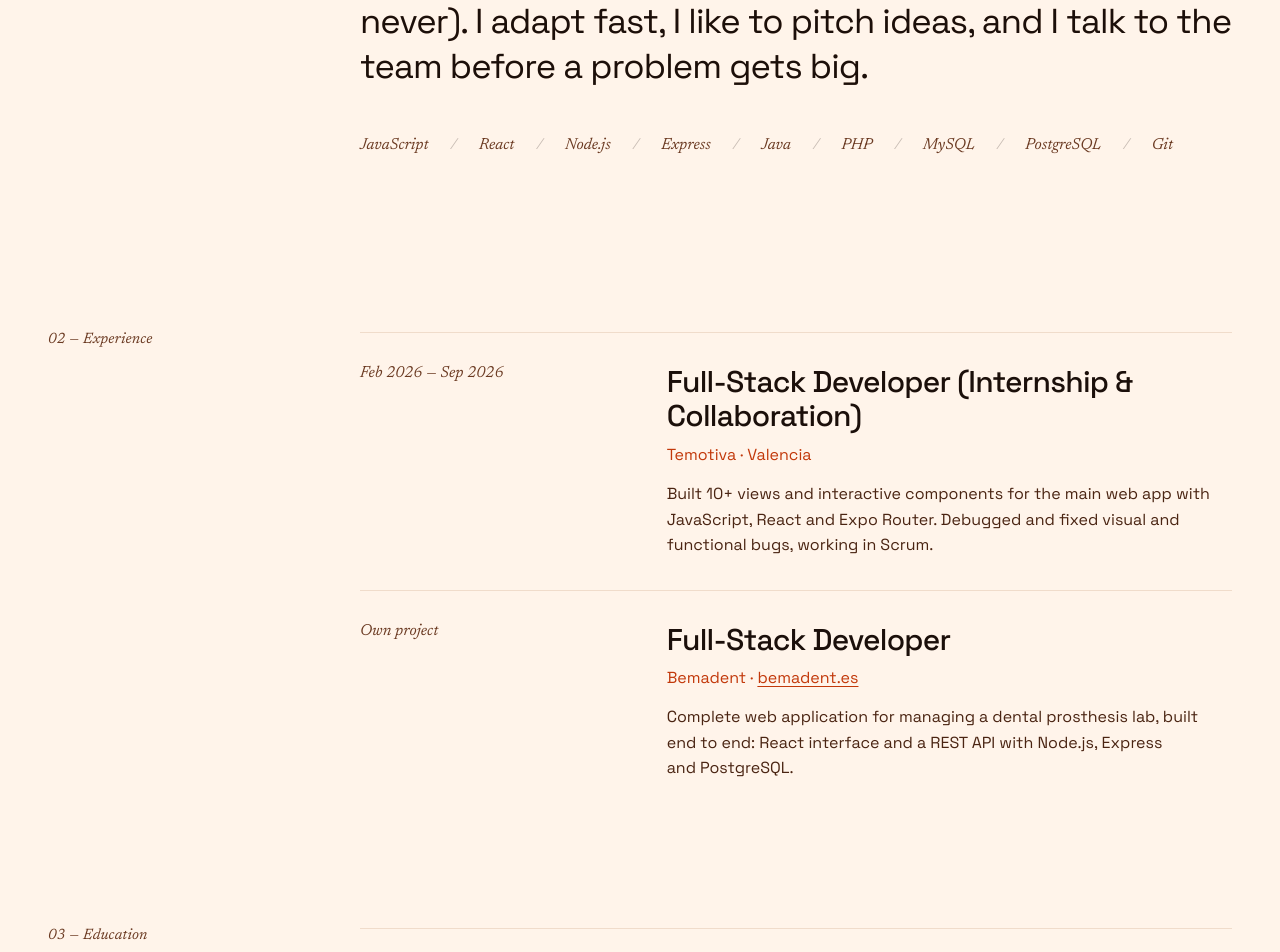
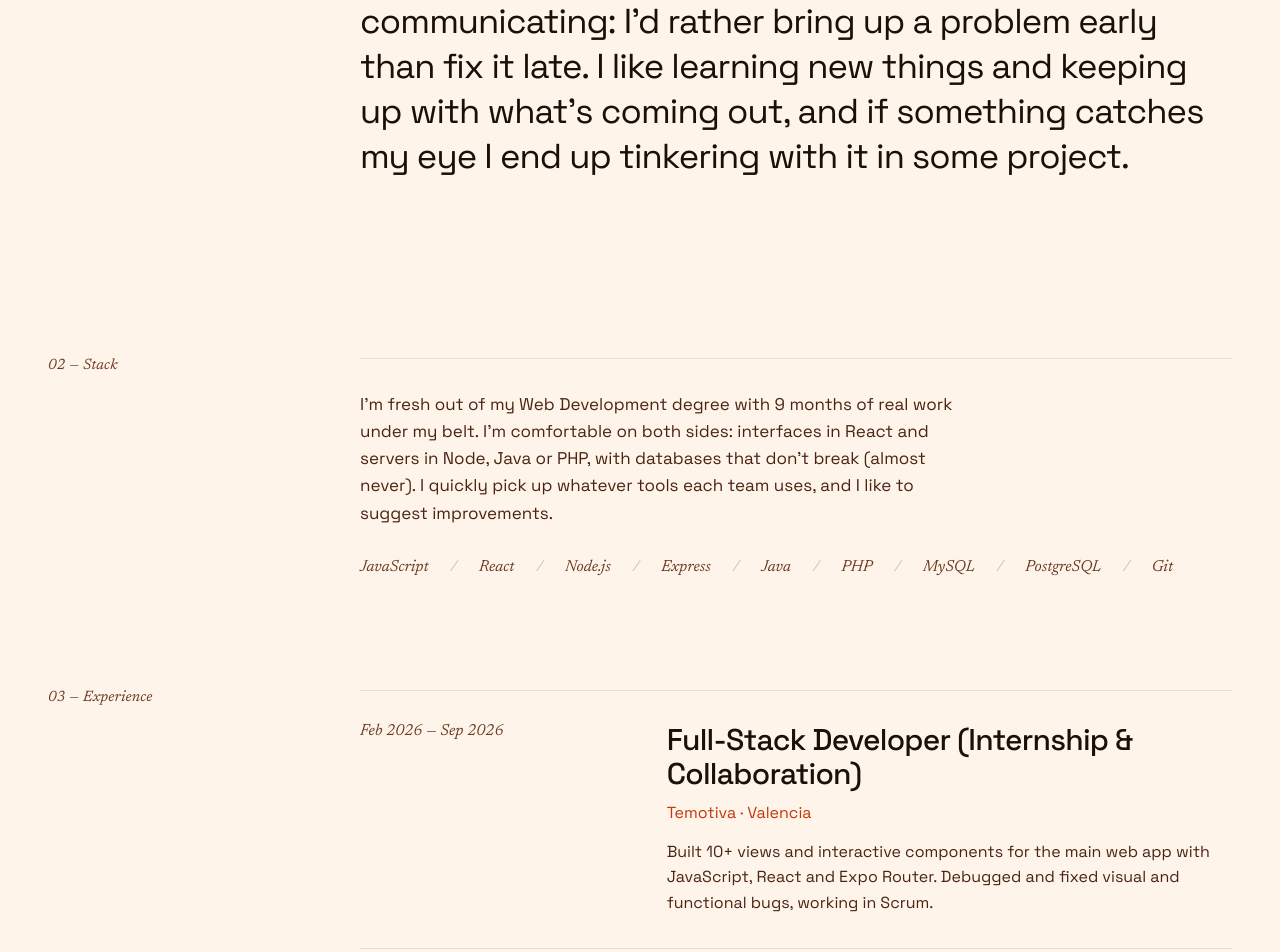
Before and after one commit to kikebeses/portfolio, a React (Vite) app: page / in a window 1280 px wide. Shown: the part 1160-2112 px from the top of the page. Built offline with nearby package versions, Linux system fonts and the light colour scheme.

Commit message:
feat(about): separa «Sobre mí» en un texto personal y una nueva sección «Stack»

```diff
--- a/src/App.tsx
+++ b/src/App.tsx
@@ -6,6 +6,7 @@ import Education from './sections/Education'
 import Experience from './sections/Experience'
 import Hero from './sections/Hero'
 import Projects from './sections/Projects'
+import Stack from './sections/Stack'
 
 function App() {
   return (
@@ -15,6 +16,7 @@ function App() {
         <Hero />
         <ContentSheet>
           <About />
+          <Stack />
           <Experience />
           <Education />
           <Projects />
--- a/src/locales/en.json
+++ b/src/locales/en.json
@@ -28,17 +28,21 @@
   },
   "about": {
     "label": "01 — About",
-    "text": "I'm Kike, fresh out of my Web Development degree with 9 months of real work under my belt. I'm comfortable on both sides: interfaces in React and servers in Node, Java or PHP, with databases that don't break (almost never). I adapt fast, I like to pitch ideas, and I talk to the team before a problem gets big.",
+    "text": "When I'm not coding, I'm usually playing football, at the gym or out for a run, almost always with music on. And whenever I get a few days off, I pack a bag and go somewhere new. I'm good at working in a team and communicating: I'd rather bring up a problem early than fix it late. I like learning new things and keeping up with what's coming out, and if something catches my eye I end up tinkering with it in some project."
+  },
+  "stack": {
+    "label": "02 — Stack",
+    "text": "I'm fresh out of my Web Development degree with 9 months of real work under my belt. I'm comfortable on both sides: interfaces in React and servers in Node, Java or PHP, with databases that don't break (almost never). I quickly pick up whatever tools each team uses, and I like to suggest improvements.",
     "skillsLabel": "Technologies"
   },
   "experience": {
-    "label": "02 — Experience"
+    "label": "03 — Experience"
   },
   "education": {
-    "label": "03 — Education"
+    "label": "04 — Education"
   },
   "projects": {
-    "label": "04 — Work",
+    "label": "05 — Work",
     "heading": "Projects",
     "technologies": "Technologies",
     "visit": "Visit site",
--- a/src/locales/es.json
+++ b/src/locales/es.json
@@ -28,17 +28,21 @@
   },
   "about": {
     "label": "01 — Sobre mí",
-    "text": "Soy Kike, recién salido del horno del DAW y con 9 meses de trabajo real a mis espaldas. Me muevo a gusto por los dos lados: interfaces con React y servidores con Node, Java o PHP, con bases de datos que no se rompen (casi nunca). Me adapto rápido, me gusta proponer cosas y hablo con el equipo antes de que un problema se haga grande.",
+    "text": "Cuando no estoy programando, suelo estar jugando al fútbol, en el gimnasio o saliendo a correr, casi siempre con música puesta. Y en cuanto tengo unos días libres, hago la maleta para conocer algún sitio nuevo. Se me da bien trabajar en equipo y comunicarme: prefiero comentar un problema a tiempo que arreglarlo tarde. Me gusta aprender cosas nuevas y estar al día de lo que va saliendo, y si algo me llama la atención acabo trasteando con ello en algún proyecto."
+  },
+  "stack": {
+    "label": "02 — Stack",
+    "text": "Estoy recién salido del horno del DAW y llevo 9 meses de trabajo real a mis espaldas. Me muevo a gusto por los dos lados: interfaces con React y servidores con Node, Java o PHP, con bases de datos que no se rompen (casi nunca). Me adapto rápido a las herramientas de cada equipo y me gusta proponer mejoras.",
     "skillsLabel": "Tecnologías"
   },
   "experience": {
-    "label": "02 — Experiencia"
+    "label": "03 — Experiencia"
   },
   "education": {
-    "label": "03 — Estudios"
+    "label": "04 — Estudios"
   },
   "projects": {
-    "label": "04 — Proyectos",
+    "label": "05 — Proyectos",
     "heading": "Proyectos",
     "technologies": "Tecnologías",
     "visit": "Visitar web",
--- a/src/sections/About.tsx
+++ b/src/sections/About.tsx
@@ -1,8 +1,6 @@
 import { motion } from 'framer-motion'
 import { useTranslation } from 'react-i18next'
-import Reveal from '../components/Reveal'
 import SectionLayout from '../components/SectionLayout'
-import { skills } from '../data/skills'
 import { useTextFill } from '../hooks/useTextFill'
 
 function About() {
@@ -25,23 +23,6 @@ function About() {
           {t('about.text')}
         </motion.span>
       </p>
-      <Reveal className="mt-12">
-        <ul
-          aria-label={t('about.skillsLabel')}
-          className="flex flex-wrap gap-x-5.5 gap-y-2.5 font-serif text-base text-muted-2 italic"
-        >
-          {skills.map((skill, index) => (
-            <li key={skill} className="flex gap-x-5.5">
-              {index > 0 && (
-                <span aria-hidden="true" className="text-sep">
-                  /
-                </span>
-              )}
-              {skill}
-            </li>
-          ))}
-        </ul>
-      </Reveal>
     </SectionLayout>
   )
 }
--- /dev/null
+++ b/src/sections/Stack.tsx
@@ -0,0 +1,38 @@
+import { useTranslation } from 'react-i18next'
+import Reveal from '../components/Reveal'
+import SectionLayout from '../components/SectionLayout'
+import { skills } from '../data/skills'
+
+function Stack() {
+  const { t } = useTranslation()
+
+  return (
+    <SectionLayout
+      id="stack"
+      label={t('stack.label')}
+      className="pb-[clamp(72px,9vw,120px)]"
+      contentClassName="max-w-225"
+    >
+      <Reveal className="border-t border-line-2 pt-8">
+        <p className="max-w-155 text-lg leading-copy text-pretty text-muted">{t('stack.text')}</p>
+        <ul
+          aria-label={t('stack.skillsLabel')}
+          className="mt-8 flex flex-wrap gap-x-5.5 gap-y-2.5 font-serif text-base text-muted-2 italic"
+        >
+          {skills.map((skill, index) => (
+            <li key={skill} className="flex gap-x-5.5">
+              {index > 0 && (
+                <span aria-hidden="true" className="text-sep">
+                  /
+                </span>
+              )}
+              {skill}
+            </li>
+          ))}
+        </ul>
+      </Reveal>
+    </SectionLayout>
+  )
+}
+
+export default Stack
```
